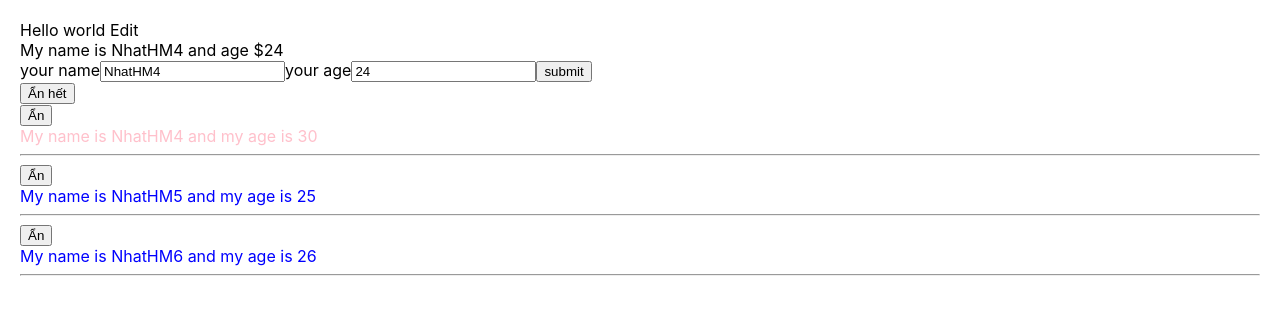
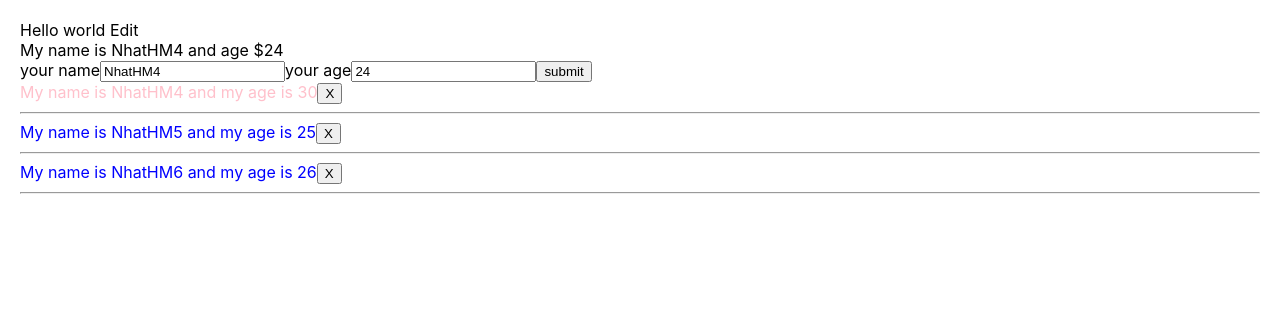
Before and after one commit to NhatHM4/reactjsBai1, a React (Create React App) app: page / in a window 1280 px wide. Shown: the top 314 px of the page. Built offline with nearby package versions, Linux system fonts and the light colour scheme.

Commit message:
func component

```diff
--- a/src/components/DisplayInfo.js
+++ b/src/components/DisplayInfo.js
@@ -1,102 +1,77 @@
 import React from "react";
-import './DisplayInfor.scss'
-import logo from './../logo.svg'
+import "./DisplayInfor.scss";
+import logo from "./../logo.svg";
 
-class DisplayInfo extends React.Component{
+// class DisplayInfo extends React.Component{
 
-    state = {
-        isShowList : true,
-        listUserState : this.props.listUsers
-    }
+//     handleDeleteUser = (userObject) =>{
+//         this.props.deleteUser(userObject)
+//     }
 
+//     render(){
+//        // destructuring array
+//        const listUserNone = this.props.listUsers;
+//         return(
+//             <div className="display-infro-container">
 
-    handleShowUser = () =>{
-        this.setState({
-            isShowList : !this.state.isShowList
-        })
-    }
+//                 {
+//                 true && <div>
+//                     {
+//                     listUserNone.map((user)=> {
+//                         console.log(user)
+//                         return (
+//                                 <div key = {user.id}>
+//                                         <button onClick={()=>this.handleShowUserElement()}></button>
+//                                         {
+//                                             <div className={`${user.age>26?"red":"green"}`} >
+//                                                 <div>
+//                                                     My name is {user.name} and my age is {user.age}
+//                                                     <button onClick={() => this.handleDeleteUser(user)}>X</button>
+//                                                 </div>
+//                                                 <hr/>
+//                                             </div>
+//                                         }
+//                                 </div>
+//                                 )
+//                         })
+//                     }
 
-    handleShowUserElement = (indexReal) =>{
-        const changeUser = this.state.listUserState.map((item,index)=>{
-            if (indexReal === index){
-                 item.flag = !item.flag
-                return item
-            } else {
-                return item;
-            }
-        })
-        this.setState({
-            listUserState : changeUser
-        })
-    }
+//                 </div>
+//                 }
+//             </div>
+//         )
+//     }
+// }
 
-    handleDeleteUser = (userObject) =>{
-        this.props.deleteUser(userObject)
-    }
-
-    componentWillReceiveProps(nextProps) {
-        // You don't have to do this check first, but it can help prevent an unneeded render
-        console.log(nextProps)
-        this.setState({
-        listUserState : nextProps.listUsers
-    })
-      }
-
-    render(){
+const DisplayInfo = (props) => {
+  const handleDeleteUser = (userObject) => {
+    props.deleteUser(userObject);
+  };
+  const listUserNone = props.listUsers;
   // destructuring array
-       const listUserNone = this.props.listUsers;
-        return(
+  return (
     <div className="display-infro-container">
-
-                <button onClick={()=>this.handleShowUser()}>{this.state.isShowList ? "Ẩn hết" : "Hiện hết"}</button>
+      {true && (
+        <div>
+          {listUserNone.map((user) => {
+            return (
+              <div key={user.id}>
                 {
-                this.state.isShowList && <div>
-                    {/* {
-                    listUserNone.map((user)=> {
-                        console.log(user)
-                        return (
-                                <div key = {user.id}>
-                                        <button onClick={()=>this.handleShowUserElement()}></button>
-                                        {
-                                            <div className={`${user.age>26?"red":"green"}`} >
+                  <div className={`${user.age > 26 ? "red" : "green"}`}>
                     <div>
                       My name is {user.name} and my age is {user.age}
-                                                    <button onClick={() => this.handleDeleteUser(user)}>X</button>
+                      <button onClick={() => handleDeleteUser(user)}>X</button>
                     </div>
-                                                <hr/>
+                    <hr />
                   </div>
                 }
               </div>
-                                )
-                        })
-                    } */}
-                {
-                    this.state.isShowList && <div>
-                    {
-                    this.state.listUserState.map((user, index)=> {
-                        return (
-                                <div key = {user.id}>
-                                        <button onClick={()=>this.handleShowUserElement(index)}>{user.flag ? "Ẩn" : "Hiện"}</button>
-                                        {
-                                           user.flag && <div className={`${user.age>26?"red":"green"}`} >
-                                                <div>
-                                                    My name is {user.name} and my age is {user.age}
+            );
+          })}
         </div>
-                                                <hr/>
+      )}
     </div>
-                                        }
-                                </div>
-                                )
-                        })
-                    }
-                </div>
-                }
+  );
+};
 
-                </div>
-                }
-            </div>
-        )
-    }
-}
-
-export default DisplayInfo
+export default DisplayInfo;
```
Lines whose indentation alone changed are shown as unchanged.
